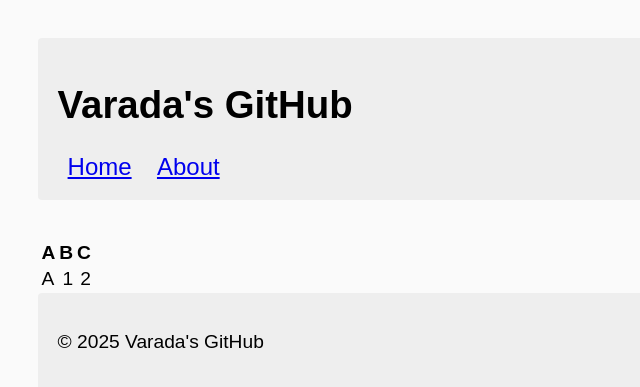
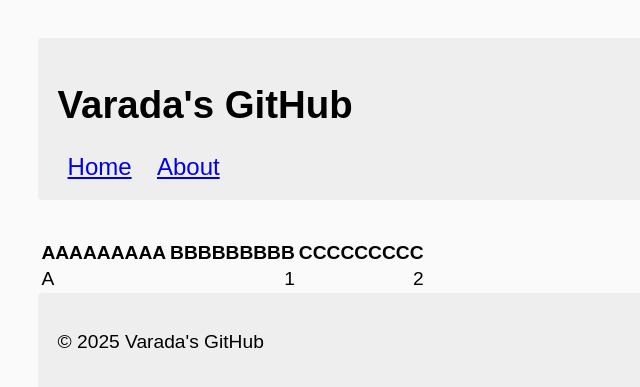
Before and after one commit to ivarada/ivarada.github.io, a Jekyll site: the page built from md/table-test.md, in a window 1280 px wide. Shown: the top 387 px of the page, without its empty margins (0-640 px from the left). Built offline with Jekyll 4.4.1, drawn with Linux system fonts in a browser that asks for light colours.

Commit message:
Update table format in table-test.md

```diff
--- a/md/table-test.md
+++ b/md/table-test.md
@@ -3,6 +3,6 @@ title: table-test
 layout: default
 ---
 
-|A|B|C|
+|AAAAAAAAA|BBBBBBBBB|CCCCCCCCC|
 |:---|---:|---:|
 |A|1|2|
```
